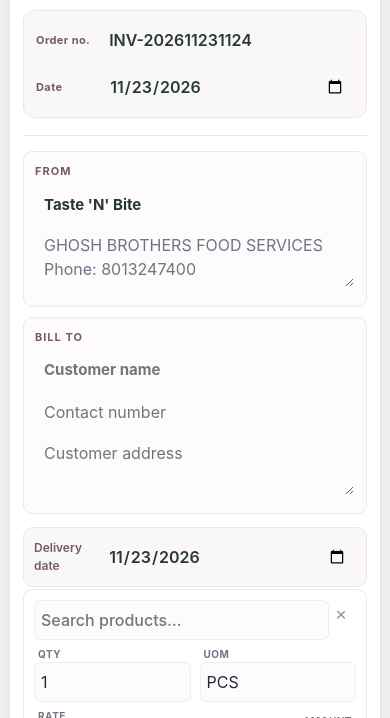
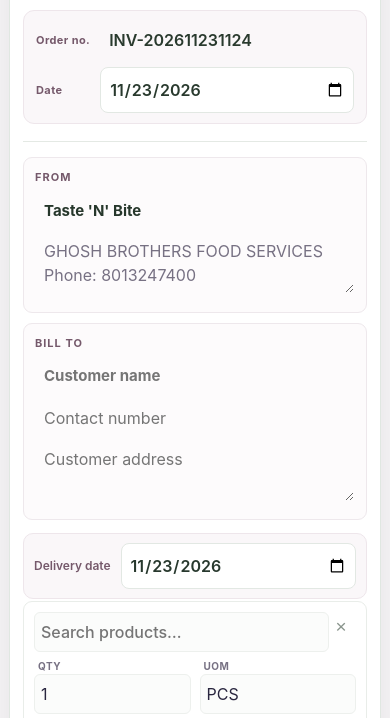
Before and after one commit to sanjib-info/taste-n-bite, a plain HTML site: page index.html in a window 390 px wide. Shown: the part 94-812 px from the top of the page. Drawn offline with Linux system fonts and the light colour scheme.

Commit message:
Update index.html

```diff
--- a/index.html
+++ b/index.html
@@ -76,6 +76,9 @@
       #invoice-number{min-width:0}
       .meta #invoice-date{text-align:left;direction:ltr;justify-self:start}
       .meta #invoice-date::-webkit-date-and-time-value{text-align:left;margin-left:0}
+      .meta input[type=date],.delivery input[type=date]{display:block;width:100%;min-width:0;max-width:100%;box-sizing:border-box;text-align:left;direction:ltr;white-space:nowrap;background:#fff;border:1px solid #e2e8e3;border-radius:8px;padding:9px 8px}
+      .delivery label{display:grid;grid-template-columns:max-content minmax(0,1fr);align-items:center;gap:10px;min-width:0;white-space:nowrap}
+      .meta #invoice-date{justify-self:stretch}
       .parties{gap:10px;padding:15px 0 12px}
       .parties>div{padding:11px;border-radius:9px}
       .delivery{gap:8px;padding:9px 10px}
```
